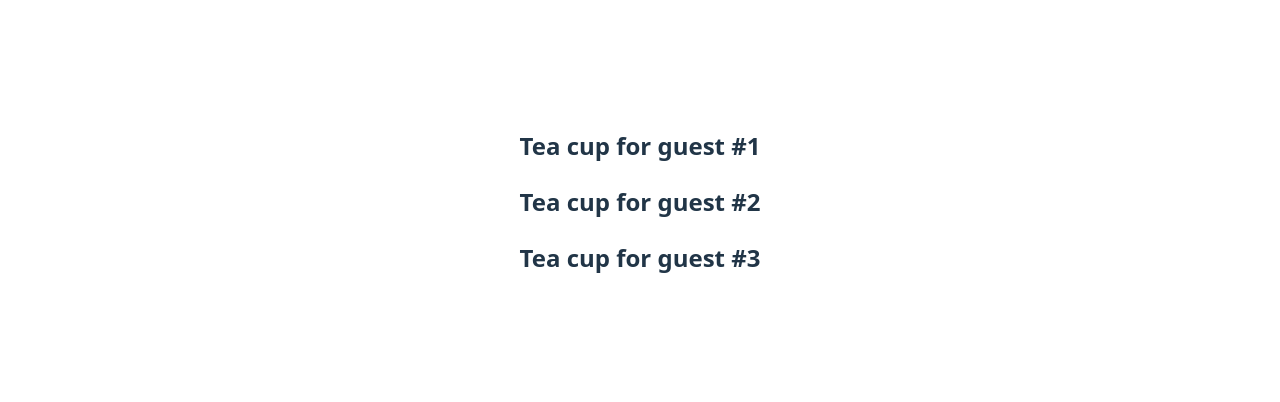
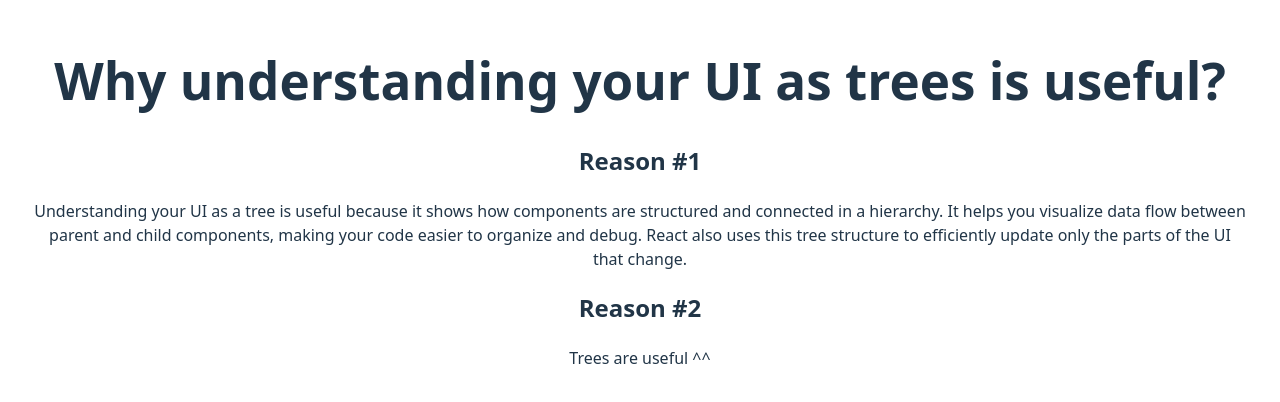
Before and after one commit to barondedios/appdev1, a React (Vite) app in the folder react-describing-ui/: page / in a window 1280 px wide. Shown: the part 198-600 px from the top of the page. Built offline with nearby package versions, Linux system fonts and the light colour scheme.

Commit message:
Done with why understanding your UI as trees is useful

```diff
--- a/react-describing-ui/src/App.jsx
+++ b/react-describing-ui/src/App.jsx
@@ -4,17 +4,17 @@ import viteLogo from '/vite.svg'
 import './App.css'
 import { people } from './data.js';
 import { getImageUrl } from './utils.js';
+import ComponentA from './ComponentA';
+import ComponentC from './ComponentC';
 
-function Cup({ guest }) {
-  return <h2>Tea cup for guest #{guest}</h2>;
+function RootComponent() {
+  return (
+    <div>
+      <h1>Why understanding your UI as trees is useful?</h1>
+      <ComponentA />
+      <ComponentC />
+    </div>
+  );
 }
 
-export default function TeaSet() {
-  return (
-    <>
-      <Cup guest={1} />
-      <Cup guest={2} />
-      <Cup guest={3} />
-    </>
-  );
-}
+export default RootComponent;
--- /dev/null
+++ b/react-describing-ui/src/ComponentA.jsx
@@ -0,0 +1,12 @@
+import ComponentB from './ComponentB';
+
+function ComponentA() {
+  return (
+    <div>
+      <h2>Reason #1</h2>
+      <ComponentB />
+    </div>
+  );
+}
+
+export default ComponentA;
--- /dev/null
+++ b/react-describing-ui/src/ComponentB.jsx
@@ -0,0 +1,9 @@
+function ComponentB() {
+  return (
+    <div>
+      <p>Understanding your UI as a tree is useful because it shows how components are structured and connected in a hierarchy. It helps you visualize data flow between parent and child components, making your code easier to organize and debug. React also uses this tree structure to efficiently update only the parts of the UI that change.</p>
+    </div>
+  );
+}
+
+export default ComponentB;
--- /dev/null
+++ b/react-describing-ui/src/ComponentC.jsx
@@ -0,0 +1,12 @@
+import ComponentD from './ComponentD';
+
+function ComponentC() {
+  return (
+    <div>
+      <h2>Reason #2</h2>
+      <ComponentD />
+    </div>
+  );
+}
+
+export default ComponentC;
--- /dev/null
+++ b/react-describing-ui/src/ComponentD.jsx
@@ -0,0 +1,9 @@
+function ComponentD() {
+  return (
+    <div>
+      <p>Trees are useful ^^</p>
+    </div>
+  );
+}
+
+export default ComponentD;
```
Also changed, not shown: react-describing-ui/src/RootComponent.jsx (added, +14 -0 lines).
